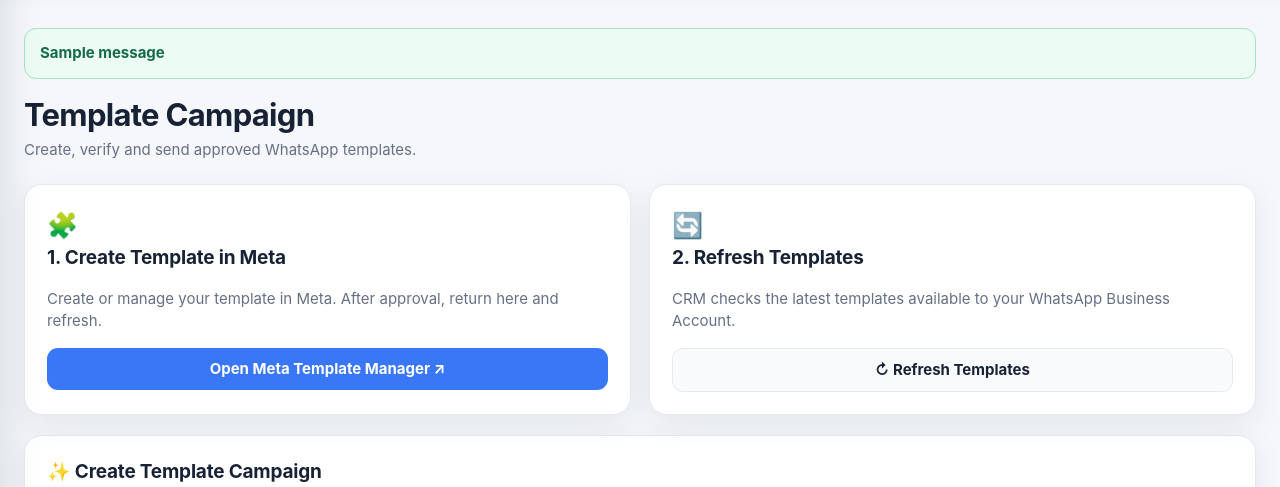
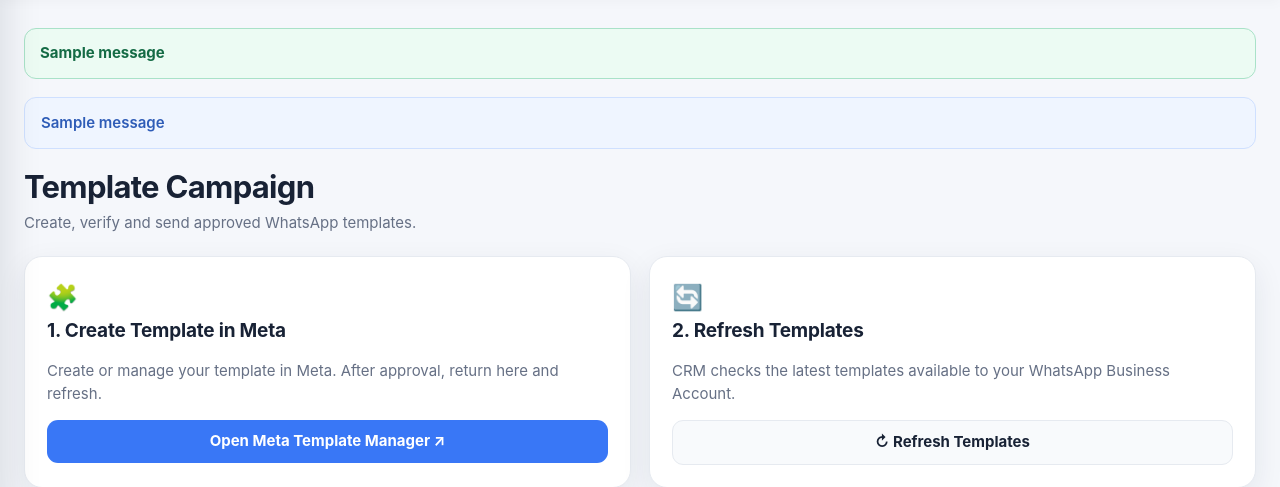
Before and after one commit to Margdarshak-india/deepaks-crm, a Flask app: template templates/template_campaigns.html in a window 1280 px wide. Shown: the part 72-559 px from the top of the page. Run offline with Flask 3, Linux system fonts and the light colour scheme; the template is opened without the code that fills it: most values are stand-ins (such as "Sample title", 1, 10 or a date in 2020); one stand-in notice (Sample message) is shown; some libraries are stand-ins or nearby versions.

Commit message:
Update template_campaigns.html

```diff
--- a/templates/template_campaigns.html
+++ b/templates/template_campaigns.html
@@ -2,6 +2,16 @@
 {% block title %}Template Campaign - Margdarshak's CRM{% endblock %}
 {% block page_name %}Template Campaign{% endblock %}
 {% block content %}
+{% with messages = get_flashed_messages() %}
+  {% if messages %}
+    <div class="flash-messages" style="margin:0 0 20px 0; display:flex; flex-direction:column; gap:10px;">
+      {% for message in messages %}
+        <div class="notice" style="margin:0; padding:14px 16px; border-radius:12px; font-weight:600;">{{ message }}</div>
+      {% endfor %}
+    </div>
+  {% endif %}
+{% endwith %}
+
 <div class="heading">
   <h1>Template Campaign</h1>
   <p>Create, verify and send approved WhatsApp templates.</p>
```
